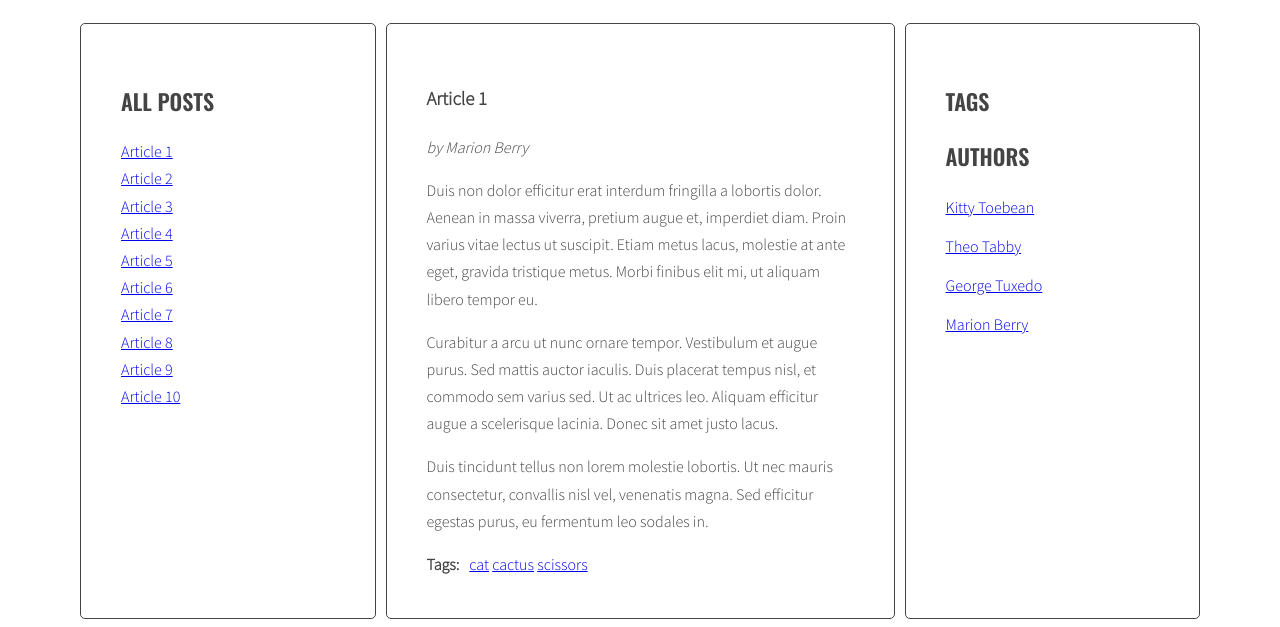
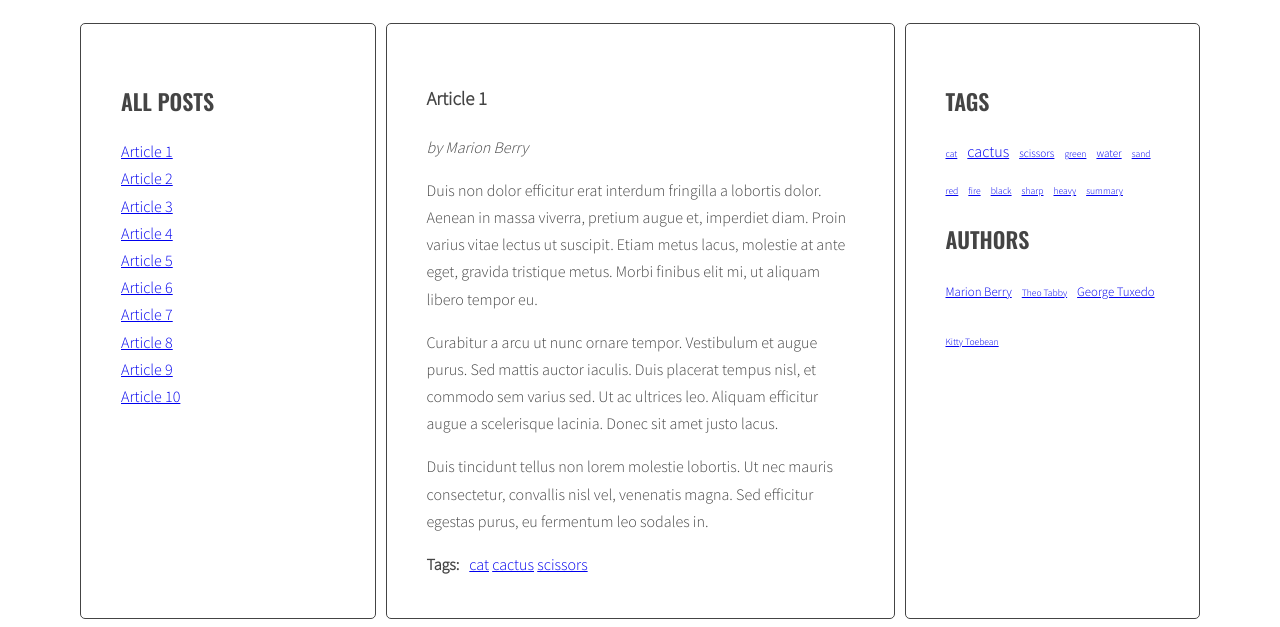
Before and after one commit to Typhoonic/javascript-blog, a website: page index.html in a window 1280 px wide. Shown: the part 220-847 px from the top of the page. Drawn offline with nearby package versions, Linux system fonts and the light colour scheme.

Commit message:
add sidebar tags and authors

```diff
--- a/index.html
+++ b/index.html
@@ -241,26 +241,6 @@
           </ul>
           <h2 class="section-title">Authors</h2>
           <ul class="list authors">
-            <li>
-              <a href="#">
-                <span class="author-name">Kitty Toebean</span>
-              </a>
-            </li>
-            <li>
-              <a href="#">
-                <span class="author-name">Theo Tabby</span>
-              </a>
-            </li>
-            <li>
-              <a href="#">
-                <span class="author-name">George Tuxedo</span>
-              </a>
-            </li>
-            <li>
-              <a href="#">
-                <span class="author-name">Marion Berry</span>
-              </a>
-            </li>
           </ul>
         </aside>
       </main>
--- a/js/script.js
+++ b/js/script.js
@@ -6,7 +6,13 @@ const optArticleSelector = '.posts article',
   optTitlesSelector = '.titles a',
   optTitleListSelector = '.titles',
   optPostTagsList = '.post-tags .list',
-  optPostTagListItems = '.post-tags .list a';
+  optPostTagListItems = '.post-tags .list a',
+  optPostAuthor = '.post-author',
+  optSideBarAuthor = '.sidebar .authors',
+  optDataTags = 'data-tags',
+  optSidebarTags = '.sidebar .tags',
+  optCloudClassCount = 5,
+  optCloudClassPrefix = 'tag-size-';
 
 function removeActiveLinks() {
   const activeLinks = document.querySelectorAll(optTitleActiveSelector);
@@ -81,25 +87,82 @@ generateTitleLinks('');
 
 function fillArticleByTags(article, dataTagsArray) {
   let htmlVar = '';
+  let articleTags = [];
   const tagList = article.querySelector(optPostTagsList);
   for (let dataTag of dataTagsArray) {
-    htmlVar = '<li><a href="tag-' + dataTag + '">' + dataTag + '</a></li>\n';
+    htmlVar = '<li><a href="tag-' + dataTag + '">' + dataTag + '</a></li> ';
     tagList.innerHTML += htmlVar;
+    articleTags.push(htmlVar);
+  }
+  return articleTags;
+}
+
+function generateItterateMapObject(arrayElements) {
+  let iterrateMap = {};
+  for (let elementList of arrayElements) {
+    for (let element of elementList) {
+      if (!iterrateMap.hasOwnProperty(element)) {
+        iterrateMap[element] = 1;
+      } else {
+        iterrateMap[element]++;
+      }
+    }
+  }
+
+  return iterrateMap;
+}
+
+function calculateTagsParams(tagsMap) {
+  let tagsParams = {};
+
+  for (let tag in tagsMap) {
+    if (!tagsParams.hasOwnProperty('min') && !tagsParams.hasOwnProperty('max')) {
+      tagsParams['min'] = tagsMap[tag];
+      tagsParams['max'] = tagsMap[tag];
+    } else {
+      tagsParams['min'] = tagsMap[tag] < tagsParams['min'] ? tagsMap[tag] : tagsParams['min'];
+      tagsParams['max'] = tagsMap[tag] > tagsParams['max'] ? tagsMap[tag] : tagsParams['max'];
+    }
+  }
+
+  return tagsParams;
+}
+
+function calculateTagClass(count, params) {
+  const classNumber = Math.floor(((count - params.min) / (params.max - params.min + 1)) * optCloudClassCount + 1);
+  return classNumber;
+}
+
+function fillSidebarTags(tagsMap) {
+  const tagsParams = calculateTagsParams(tagsMap);
+
+  const tagList = document.querySelector(optSidebarTags);
+
+  for (let tag in tagsMap) {
+    const classNumber = calculateTagClass(tagsMap[tag], tagsParams);
+    const tagLinkHtml = tag.replace('<a ', '<a class="' + optCloudClassPrefix + classNumber + '" ');
+    tagList.innerHTML += tagLinkHtml;
   }
 }
 
 function generateTags() {
+  let allTags = [];
   const articles = document.querySelectorAll(optArticleSelector);
 
   for (let article of articles) {
-    const dataTags = article.getAttribute('data-tags');
+    const dataTags = article.getAttribute(optDataTags);
     const dataTagsArray = dataTags.split(' ');
 
-    fillArticleByTags(article, dataTagsArray);
+    let articleTags = fillArticleByTags(article, dataTagsArray);
+    allTags.push(articleTags);
   }
+
+  const tagsMap = generateItterateMapObject(allTags);
+  fillSidebarTags(tagsMap);
 }
 
 generateTags();
+
 
 function tagClickHandler(event) {
   event.preventDefault();
@@ -132,21 +195,34 @@ function addClickListenersToTags() {
 addClickListenersToTags();
 
 
-/*function generateTags() {
-  const articles = document.querySelectorAll(optArticleSelector);
-  const tagList = document.querySelector('.sidebar .tags');
-  let htmlVar = '';
+//PART 4 - authors
 
-  for (let article of articles) {
-    const dataTagsArticle = article.getAttribute('data-tags');
-    const dataTagsSplitted = dataTagsArticle.split(' ');
+function fillSidebarAuthors(authorsMap) {
+  const tagsParams = calculateTagsParams(authorsMap);
+  const tagList = document.querySelector(optSideBarAuthor);
 
-    for (let dataTag of dataTagsSplitted) {
-      // <li><a href="#">design</a> <span>(6)</span></li>
-      htmlVar = '<li><a href="#">' + dataTag + '</a></li>\n';
-      tagList.innerHTML += htmlVar;
-    }
+  for (let author in authorsMap) {
+    const classNumber = calculateTagClass(authorsMap[author], tagsParams);
+
+    const tagLinkHtml = ' <li><a class="' + optCloudClassPrefix + classNumber + '" href="tag-' + author + '"><span class="author-name">' + author + '</span></a></li>';
+    tagList.innerHTML += tagLinkHtml;
   }
 }
 
-generateTags();*/
+function generateAuthors() {
+  let allAuthors = [];
+  const articles = document.querySelectorAll(optArticleSelector);
+
+  for (let article of articles) {
+    let author = [];
+    const postAuthor = article.querySelector(optPostAuthor).innerHTML;
+
+    author.push(postAuthor.replace('by ', ''));
+    allAuthors.push(author);
+  }
+
+  const authorsMap = generateItterateMapObject(allAuthors);
+  fillSidebarAuthors(authorsMap);
+}
+
+generateAuthors();
--- a/sass/style.scss
+++ b/sass/style.scss
@@ -66,6 +66,18 @@ body {
   padding: 40px;
   border: 1px solid $color-dark;
   border-radius: 5px;
+
+  .list.authors,
+  .list.tags {
+    display: inline-flex;
+    flex-wrap: wrap;
+    gap: 10px;
+
+    p {
+      margin: 0;
+    }
+  }
+
 }
 
 /* Logo */
@@ -125,3 +137,23 @@ body {
     margin: 0 10px 0 0;
   }
 }
+
+.tag-size-1 {
+  font-size: 60%;
+}
+
+.tag-size-2 {
+  font-size: 70%;
+}
+
+.tag-size-3 {
+  font-size: 80%;
+}
+
+.tag-size-4 {
+  font-size: 90%;
+}
+
+.tag-size-5 {
+  font-size: 100%;
+}
```
Also changed, not shown: css/style.css, 1 other file.
